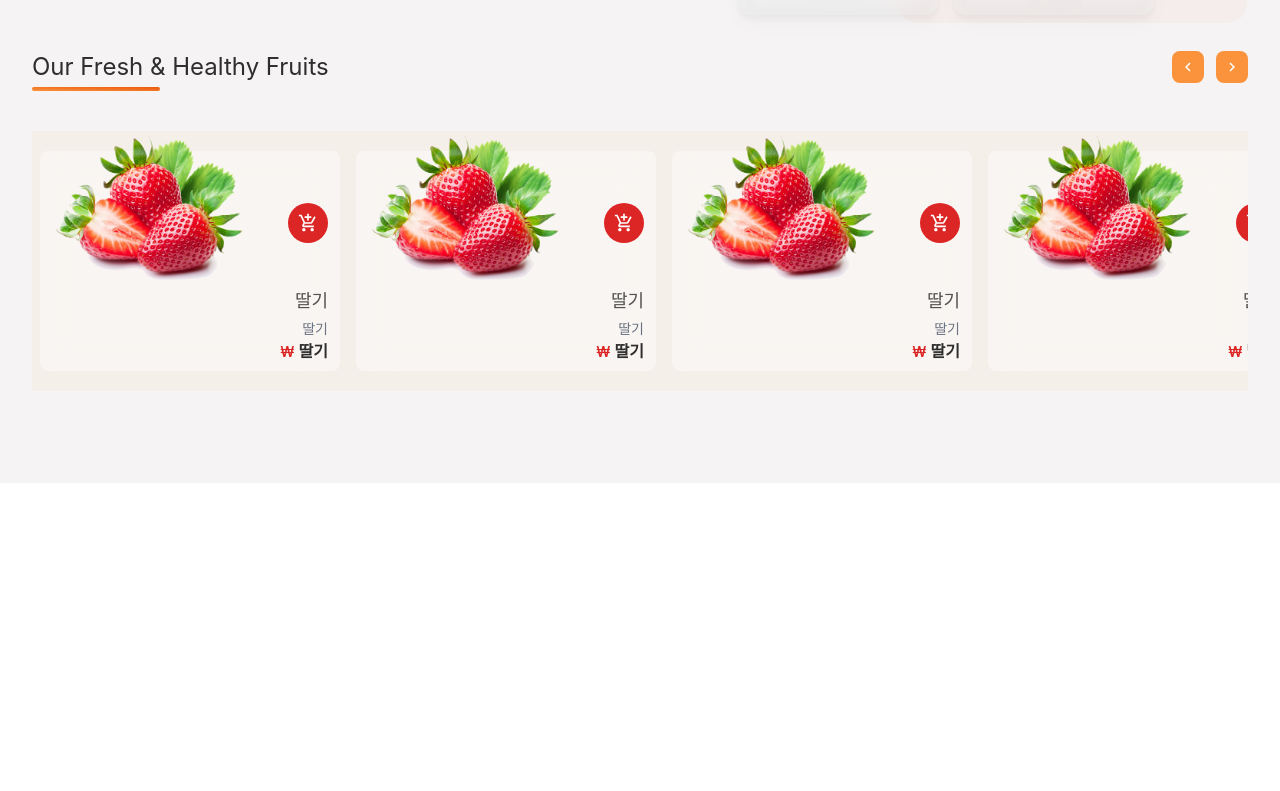
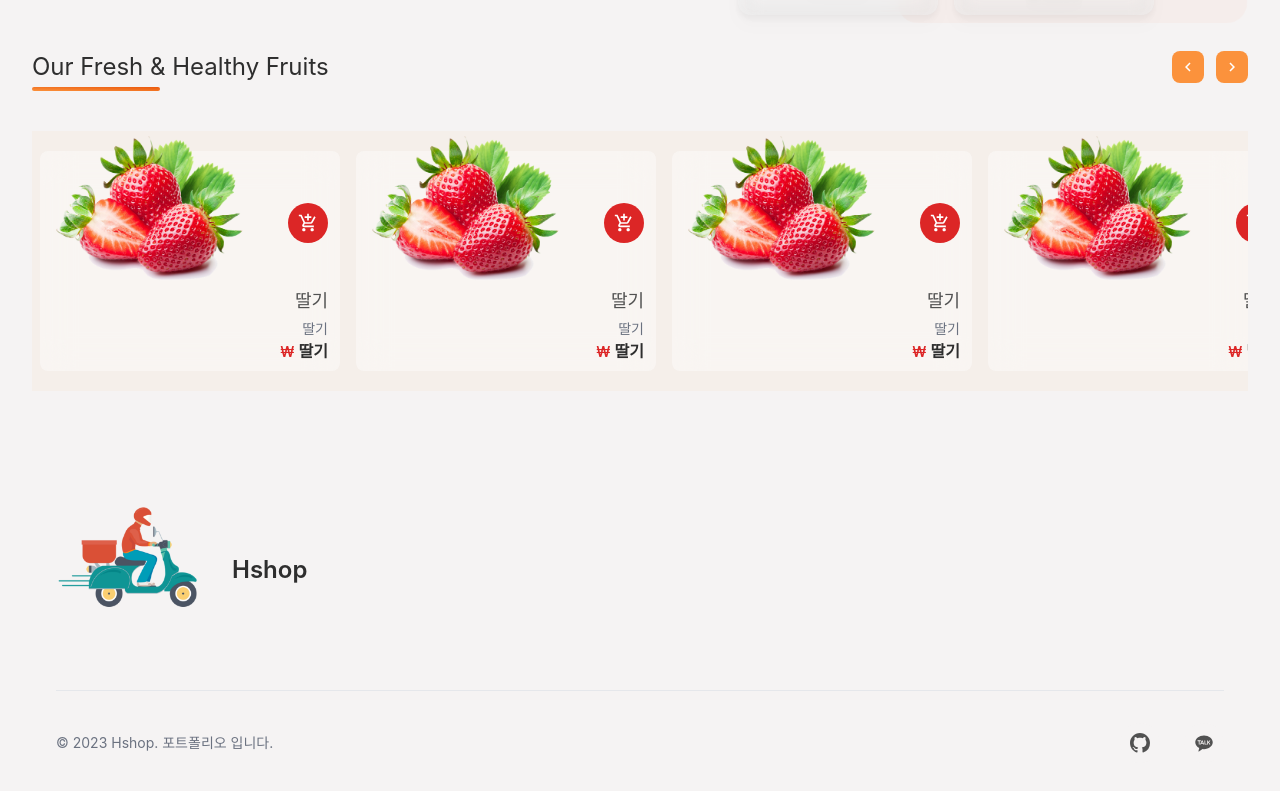
Before and after one commit to hoho3419/hshop, a React (Create React App) app: page / in a window 1280 px wide. Shown: the part 623-1414 px from the top of the page. Before the commit the page ends 1106 px from the top, so only its background shows below. Built offline with nearby package versions, Linux system fonts and the light colour scheme.

Commit message:
Footer 컴포넌트 추가

```diff
--- a/src/App.tsx
+++ b/src/App.tsx
@@ -8,7 +8,7 @@ import {
   Services,
   Signup
 } from './Pages';
-import { Header } from './components'
+import { Header,Footer } from './components'
 import { AnimatePresence } from 'framer-motion';
 import { ToastContainer } from 'react-toastify'
 import { Routes,Route } from 'react-router-dom'
@@ -34,6 +34,7 @@ function App() {
           <Route path='/menu' element={<Menu/>}/>
           <Route path='/services' element={<Services/>}/>
         </Routes>
+        <Footer />
       </main>
      </div>
     </AnimatePresence>
```
